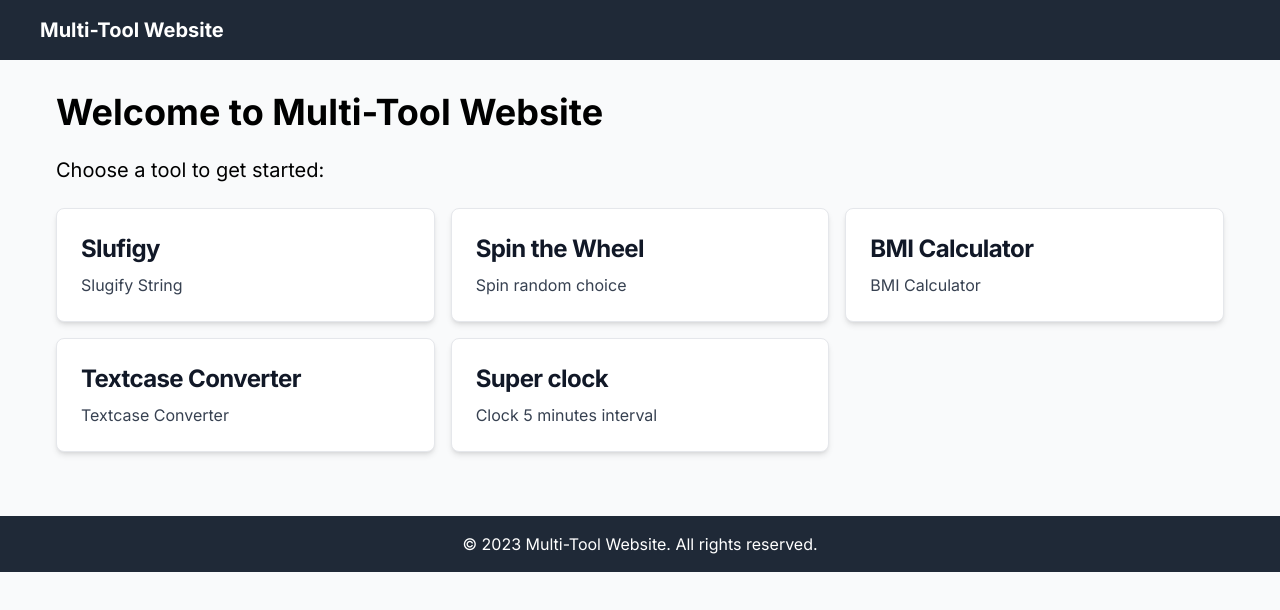
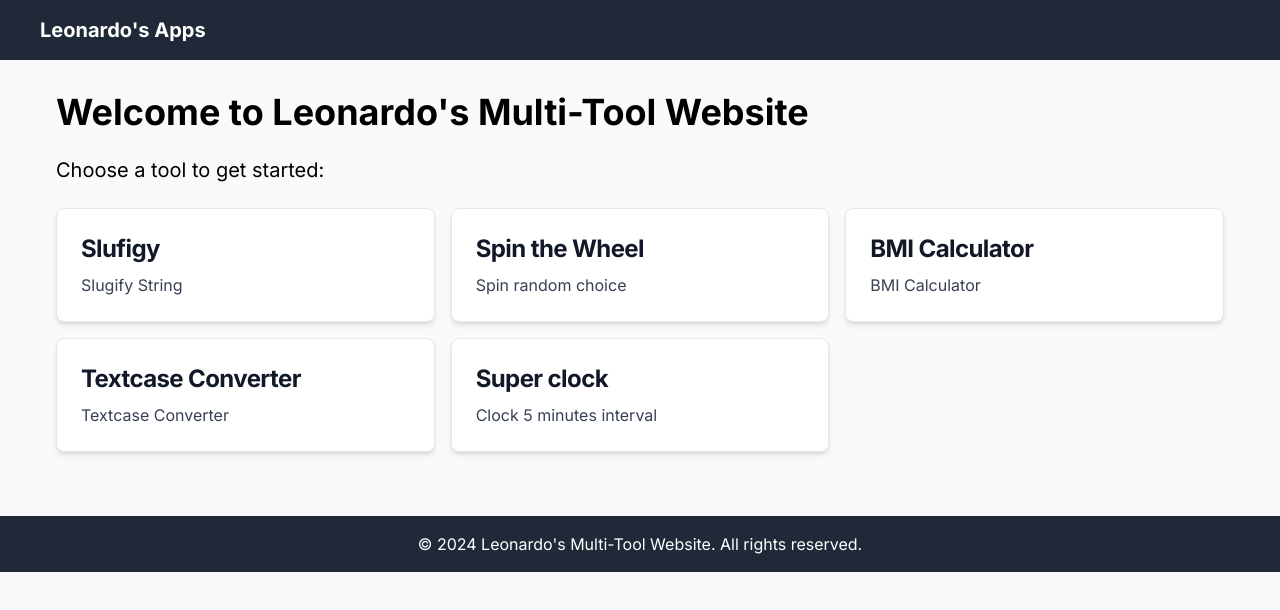
Before and after one commit to Tuanyk/leoapps, a Next.js app: page / in a window 1280 px wide. Shown: the top 610 px of the page. Built offline with nearby package versions, Linux system fonts and the light colour scheme.

Commit message:
1732873629

```diff
--- a/app/components/Footer.tsx
+++ b/app/components/Footer.tsx
@@ -2,7 +2,7 @@ const Footer = () => {
     return (
       <footer className="bg-gray-800 text-white p-4 mt-8">
         <div className="container mx-auto text-center">
-          © 2023 Multi-Tool Website. All rights reserved.
+          © 2024 Leonardo&#39;s Multi-Tool Website. All rights reserved.
         </div>
       </footer>
     )
--- a/app/components/Header.tsx
+++ b/app/components/Header.tsx
@@ -5,7 +5,7 @@ const Header = () => {
     <header className="bg-gray-800 text-white p-4">
       <nav className="container mx-auto flex justify-between items-center">
         <Link href="/" className="text-xl font-bold">
-          Multi-Tool Website
+          Leonardo&#39;s Apps
         </Link>
       </nav>
     </header>
--- a/app/page.tsx
+++ b/app/page.tsx
@@ -3,7 +3,7 @@ import Link from 'next/link'
 export default function Home() {
   return (
     <div className="space-y-6">
-      <h1 className="text-4xl font-bold">Welcome to Multi-Tool Website</h1>
+      <h1 className="text-4xl font-bold">Welcome to Leonardo&apos;s Multi-Tool Website</h1>
       <p className="text-xl">Choose a tool to get started:</p>
       <div className="grid grid-cols-1 md:grid-cols-3 gap-4">
         <ToolCard href="/tools/slugify" title="Slufigy" description="Slugify String" />
```
